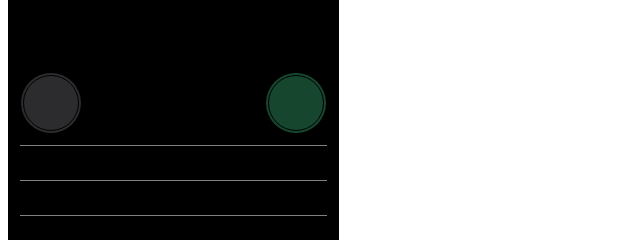
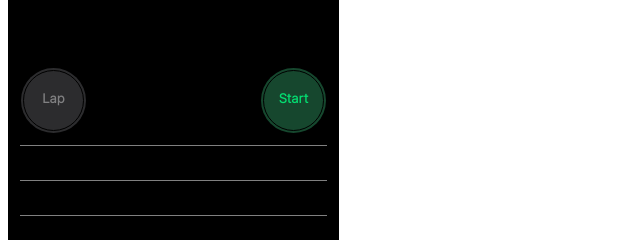
Before and after one commit to sarrailhadaptive/stopwatch, a plain HTML site: page index.html in a window 1280 px wide. Shown: the part 272-512 px from the top of the page, 0-640 px from the left. Drawn offline with Linux system fonts and the light colour scheme.

Commit message:
More changes on buttons

```diff
--- a/app/styles.css
+++ b/app/styles.css
@@ -65,22 +65,31 @@
 .resetLapBtn {
     background-color: #2C2C2E;
     border-radius: 36px;
-    width: 60px;
-    height: 60px;
+    width: 65px;
+    height: 65px;
     position: absolute;
-    top: 345px;
+    top: 340px;
     left: 21px;
 }
 
 .resetBtnBorder {
     background-color: #2C2C2E;
-    height: 54px;
-    width: 54px;
+    height: 59px;
+    width: 59px;
     position: absolute;
-    top: 347px;
+    top: 342px;
     left: 23px;
     border-radius: 36px;
     border: solid 1px black;
+}
+
+.resetBtnBorder h4 {
+    opacity: 0.4;
+    padding-top: 3px;
+    text-align: center;
+    color: #FFFFFF;
+    font-size: small;
+    font-family: "SFProText";
 }
 /* COLORS
  START TEXT #04DE71
@@ -93,20 +102,28 @@
 .startStopBtn {
     background-color: #16472E;
     border-radius: 36px;
-    width: 60px;
-    height: 60px;
+    width: 65px;
+    height: 65px;
     position: absolute;
-    top: 345px;
-    left: 266px;
+    top: 340px;
+    left: 261px;
 }
 
 .startBtnBorder {
     background-color: #16472E;
-    height: 54px;
-    width: 54px;
+    height: 59px;
+    width: 59px;
     position: absolute;
-    top: 347px;
-    left: 268px;
+    top: 342px;
+    left: 263px;
     border-radius: 36px;
     border: solid 1px black;
 }
+
+.startBtnBorder h4 {
+    padding-top: 3px;
+    text-align: center;
+    color: #04DE71;
+    font-size: small;
+    font-family: "SFProText";
+}
--- a/index.html
+++ b/index.html
@@ -13,9 +13,9 @@
         <div class="timer"><h1>00:00.00</h1></div>
         <div class="btnsContainer">
             <div class="resetLapBtn"></div>
-            <div class="resetBtnBorder"></div>
+            <div class="resetBtnBorder"><h4>Lap</h4></div>
             <div class="startStopBtn"></div>
-            <div class="startBtnBorder"></div>
+            <div class="startBtnBorder"><h4>Start</h4></div>
         </div>
     </div>
     <div class="lapScrollbarDiv">
```
